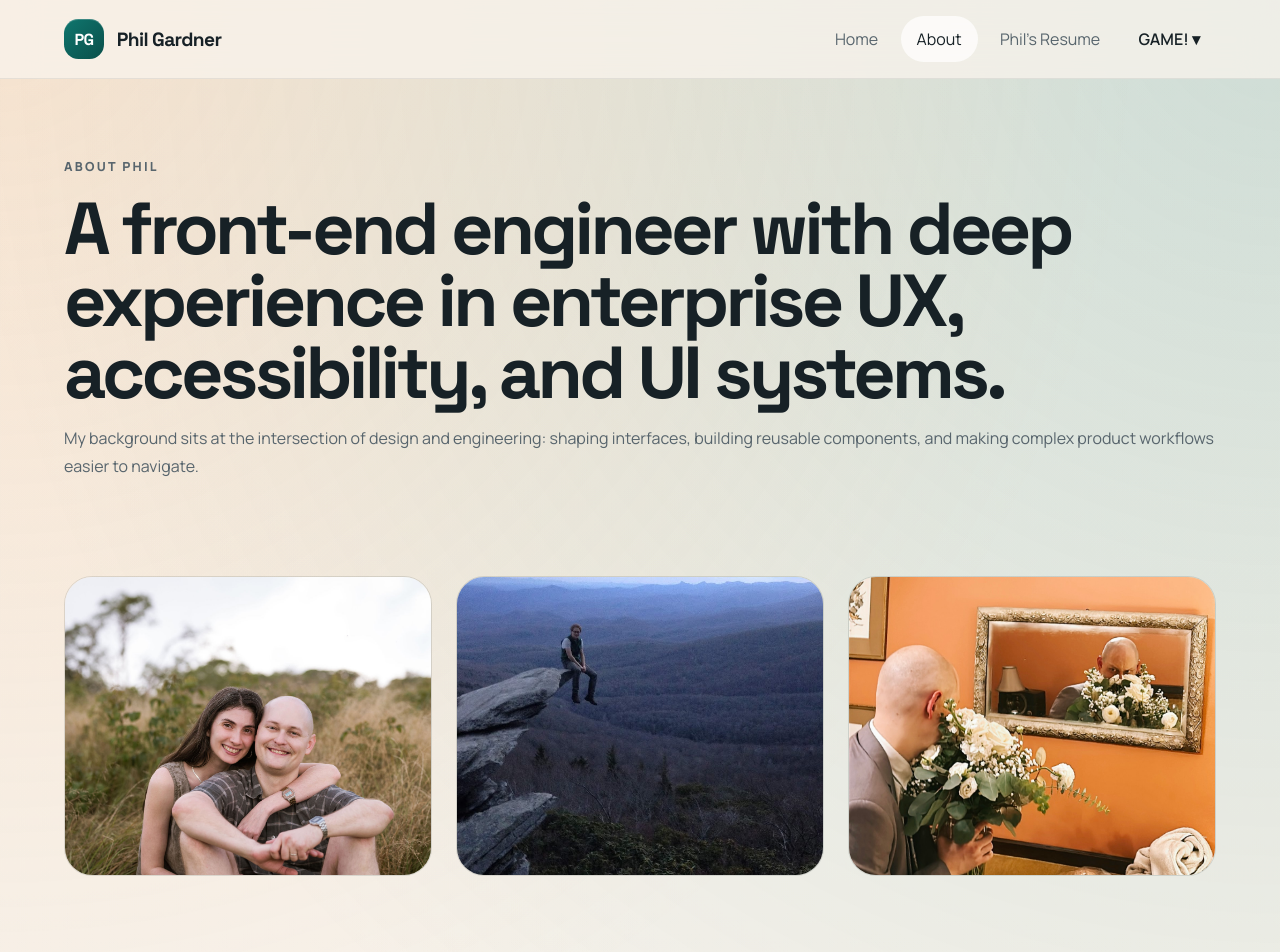
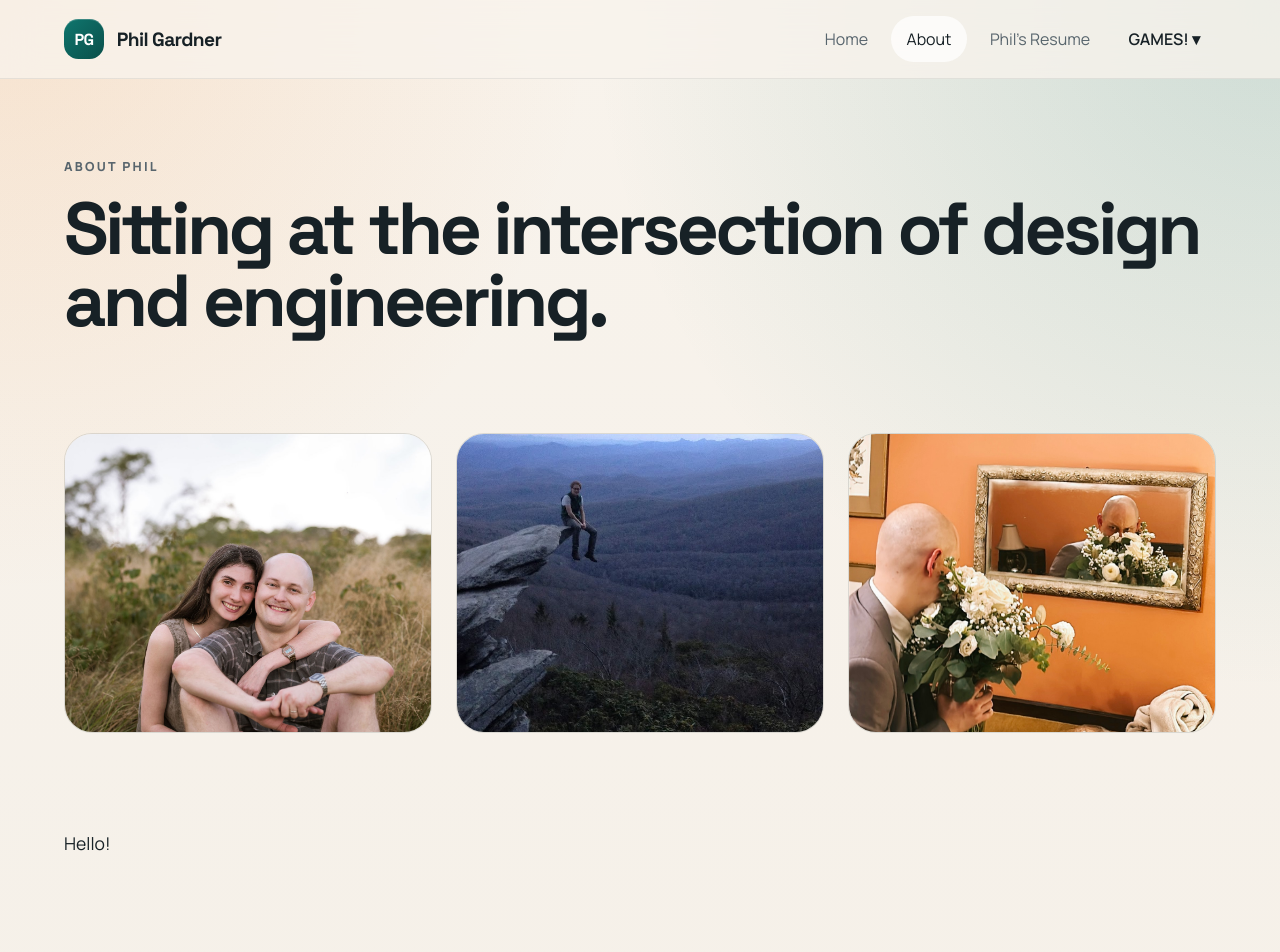
Before and after one commit to philipagardner/phil_site, a React (Vite) app: page /about in a window 1280 px wide. Shown: the top 952 px of the page. Built offline with nearby package versions, Linux system fonts and the light colour scheme.

Commit message:
7.24_updates

```diff
--- a/src/components/Header.jsx
+++ b/src/components/Header.jsx
@@ -51,7 +51,7 @@ function Header() {
             onMouseEnter={() => setGameDropdownOpen(true)}
             onMouseLeave={() => setGameDropdownOpen(false)}
           >
-            <span className="nav-dropdown-trigger">GAME! ▾</span>
+            <span className="nav-dropdown-trigger">GAMES! ▾</span>
             <div className={`nav-dropdown-menu${gameDropdownOpen ? ' is-open' : ''}`}>
               {gameItems.map((item) => (
                 <NavLink
--- a/src/components/TestimonialsSection.jsx
+++ b/src/components/TestimonialsSection.jsx
@@ -6,7 +6,6 @@ function TestimonialsSection() {
     <section className="section section-alt">
       <div className="container">
         <SectionHeading
-          eyebrow="Feedback"
           title="What others say about me."
           description="These quotes are written to reflect the kind of cross-functional feedback that follows strong UI ownership, accessible delivery, and reliable collaboration."
         />
--- a/src/pages/AboutPage.jsx
+++ b/src/pages/AboutPage.jsx
@@ -26,9 +26,9 @@ const values = [
 ];
 
 const team = [
-  { title: 'Optum AI Team', description: 'Built custom UI for an AI chatbot, including agent-specific components and telemetry-aware interactions.' },
-  { title: 'UX Infrastructure Team', description: 'Led front-end work across an internal AppStore, onboarding portal, and a broad catalog of forms used at enterprise scale.' },
-  { title: 'Education', description: 'B.S. in Business Administration, Computer Information Systems, Appalachian State University.' },
+  { title: 'Family', description: '' },
+  { title: 'Helping Others', description: '' },
+  { title: 'Having Fun', description: '' },
 ];
 
 function AboutPage() {
@@ -36,8 +36,8 @@ function AboutPage() {
     <>
       <PageHero
         eyebrow="About Phil"
-        title="A front-end engineer with deep experience in enterprise UX, accessibility, and UI systems."
-        description="My background sits at the intersection of design and engineering: shaping interfaces, building reusable components, and making complex product workflows easier to navigate."
+        title="Sitting at the intersection of design and engineering."
+        description=""
       />
 
       <section className="section">
@@ -50,6 +50,15 @@ function AboutPage() {
         </div>
       </section>
 
+      <section className="section">
+        <div className="container">
+          <div className="about-text">
+            Hello!
+          </div>
+        </div>
+      </section>
+
+      {/*
       <section className="section">
         <div className="container split-layout">
           <div>
@@ -84,11 +93,11 @@ function AboutPage() {
       </section>
 
       <CaseStudiesSection />
-
+      */}
       <section className="section">
         <div className="container">
           <div className="section-heading">
-            <p className="eyebrow">My Muses</p>
+           {/* <p className="eyebrow">My Muses</p> */}
             <h2>What keeps me going</h2>
           </div>
           <div className="card-grid three-up">
--- a/src/pages/HomePage.jsx
+++ b/src/pages/HomePage.jsx
@@ -145,7 +145,7 @@ return (
 function HomePage() {
 return (
   <>
-    <section className="hero">
+    <section className="hero" style={{ backgroundImage: `url(${heroImage})`, backgroundPosition: 'right center', backgroundSize: 'contain', backgroundRepeat: 'no-repeat' }}>
       <div className="container hero-grid">
         <div className="hero-copy">
           <p className="eyebrow">UI/UX Development, AI Component Integration, Accessibility Specialist</p>
@@ -153,9 +153,6 @@ return (
           <p className="hero-text">
             Hey! I'm Phil Gardner, a guru of responsive front-end development, WCAG 2.2 accessibility, and custom UI for agentic AI experiences.
           </p>
-        </div>
-        <div className="hero-copy">
-  <img src={heroImage} alt="Phil Gardner" className="hero-image" />
         </div>
       </div>
     </section>
@@ -251,13 +248,29 @@ return (
       </div>
     </section> */}
 
-          <section className="section">
+
+    <TestimonialsSection />
+
+    {/*
+    <section className="section">
+      <div className="container cta-banner">
+        <div className="flex-5">
+        <WorkProcessAnimation />
+        </div>
+        <div className="flex-1 flex-space-evenly">
+        <a className="button button-primary" href="mailto:Philipgardner7@gmail.com">Email Me</a>
+        </div>
+      </div>
+    </section>
+    */}
+
+    <section className="section">
       <div className="container cta-banner">
         <div className="flex-5">
           <h2>I can deliver the entire process </h2>
           <div className="brag-text">
             <ol className='phil-ol'>
-              <li>UX design and prototyping</li>
+              <li>UI/UX design and prototyping</li>
               <li>Production-ready front-end code</li>
               <li>Accessibility implementation and testing</li>
               <li>Software deployment and monitoring</li>
@@ -269,17 +282,6 @@ return (
         </div>
       </div>
     </section>
-
-    <section className="section">
-      <div className="container">
-        <div className="section-heading">
-          <h2>What I do.</h2>
-        </div>
-        <WorkProcessAnimation />
-      </div>
-    </section>
-
-    <TestimonialsSection />
 
     {/*
     <PageHero
--- a/src/pages/ResumePage.jsx
+++ b/src/pages/ResumePage.jsx
@@ -54,10 +54,8 @@ const experience = [
 function ResumePage() {
   return (
     <>
-      <PageHero
-        eyebrow="Resume"
+      <PageHero className="resume-hero"
         title="Phil's Resume"
-        description="A web-formatted version of Phil A. Gardner's resume, focused on UX engineering, accessible front-end systems, and AI interface work."
       />
 
       <section className="section">
--- a/src/styles.css
+++ b/src/styles.css
@@ -141,6 +141,10 @@ textarea {
     padding: 4rem 0 3rem;
 }
 
+.hero {
+    min-height: 480px;
+}
+
 .hero-grid {
     display: grid;
     grid-template-columns: 1.4fr 1fr;
@@ -180,6 +184,11 @@ textarea {
 
 .hero-text {
     font-size: 22px;
+}
+
+.about-text {
+    font-size: 1.1rem;
+    line-height: 1.7;
 }
 
 .page-hero p,
@@ -299,12 +308,7 @@ textarea {
     font-weight: 600;
 }
 
-.hero-image {
-    width: 100%;
-    height: auto;
-    border-radius: var(--radius-lg);
-    object-fit: cover;
-}
+
 
 .panel-card,
 .info-card,
```
